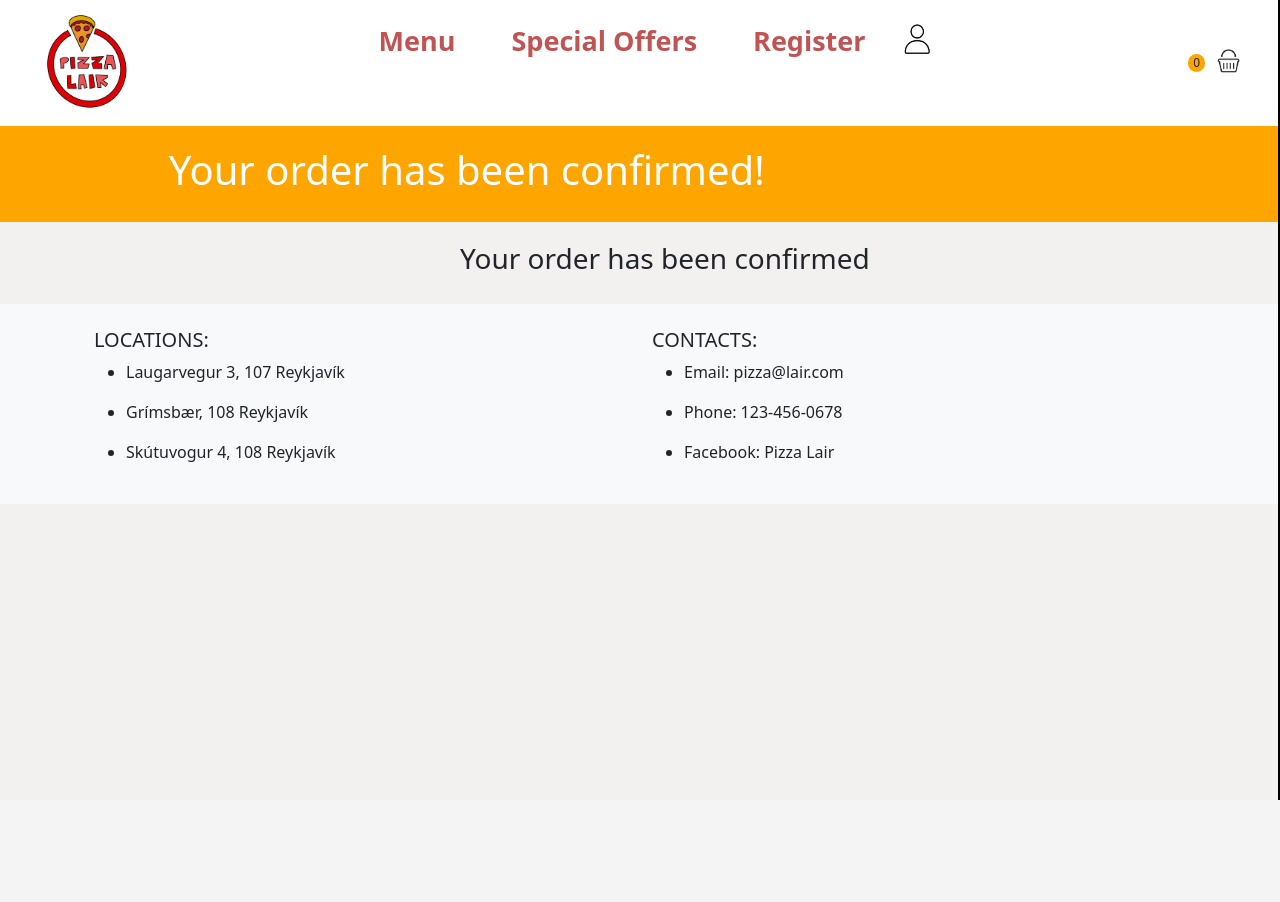
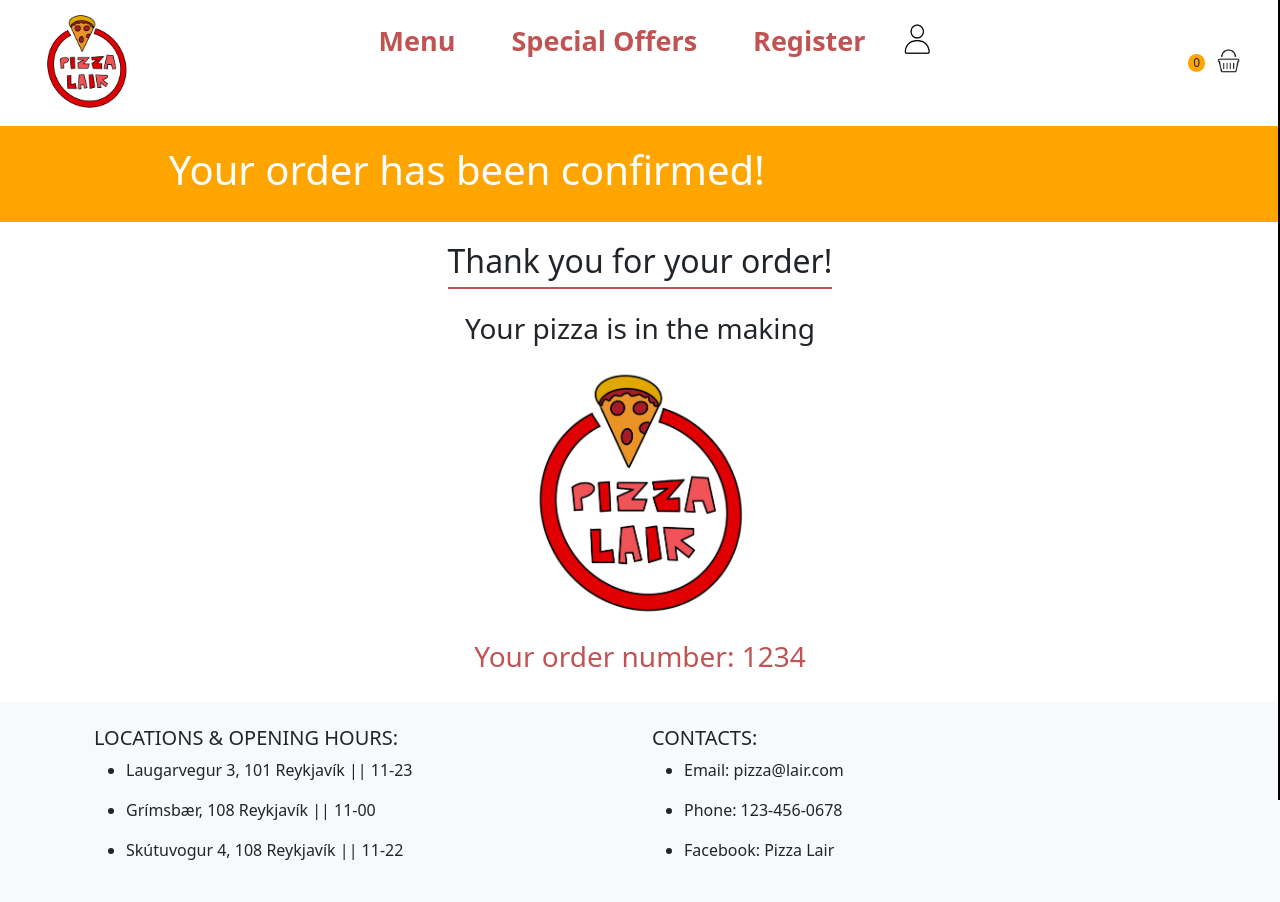
Before and after one commit to dorajohanns/pizza_v2, a Django app: page /checkout/confirmation in a window 1280 px wide; the page is wider, and only the part inside the window is pictured. Before the commit the page ends 800 px from the top of that part, so only its background shows below. Run offline with Django 4.2, Linux system fonts and the light colour scheme.

Commit message:
FINISHEDDDDD

```diff
--- a/checkout/views.py
+++ b/checkout/views.py
@@ -5,11 +5,6 @@
 from checkout.models import ContactInfo, PaymentInfo, Countries
 
 # Create your views here.
-
-#@login_required
-#def index(request):
-    #return render(request, 'checkout/contact_info.html')
-
 @login_required
 def contactInfo(request):
     if request.method == 'POST':
--- a/mainpage/urls.py
+++ b/mainpage/urls.py
@@ -2,6 +2,5 @@
 from . import views
 
 urlpatterns = [
-    #http://localhost:8000/mainpage
     path('', views.index, name="mainpage"),
 ]
--- a/mainpage/views.py
+++ b/mainpage/views.py
@@ -1,6 +1,5 @@
 from django.shortcuts import render
 
 # Create your views here.
-
 def index(request):
     return render(request, 'main-page/mainpage.html')
--- a/menu/views.py
+++ b/menu/views.py
@@ -40,8 +40,6 @@
         'types': PizzaType.objects.all().order_by('name')
     })
 
-
-
 def get_pizza_by_id(request, id):
     return render(request, 'menu-menu/pizza_details.html', {
         'pizza': get_object_or_404(Pizza, pk=id)
--- a/static/css/confirmation.css
+++ b/static/css/confirmation.css
@@ -21,10 +21,23 @@
   padding: 20px;
 }
 
-#confirmation-body {
-    background-color: #f3f0f0;
+
+#main-text-confirmation {
+  display: flex;
+  flex-direction: column;
+  align-items: center;
+  gap: 15px;
 }
 
-#main-text-confirmation {
-  padding-left: 200px;
+#orderNR {
+  color: #c05353;
 }
+
+#logoconfirmation {
+  width: 30%;
+}
+
+#thankyou {
+  border-bottom: #c05353 2px solid;
+  padding-bottom: 7px;
+}
--- a/templates/base.html
+++ b/templates/base.html
@@ -15,10 +15,6 @@
     <link rel="stylesheet" href="{% static 'css/payment_info.css' %}">
     <link rel="stylesheet" href="{% static 'css/review_step.css' %}">
     <link rel="stylesheet" href="{% static 'css/confirmation.css' %}">
-
-
-
-
     <link rel="stylesheet" href="{% static 'css/register.css' %}">
 
     <link href="https://cdn.jsdelivr.net/npm/bootstrap@5.3.0-alpha3/dist/css/bootstrap.min.css" rel="stylesheet" integrity="sha384-KK94CHFLLe+nY2dmCWGMq91rCGa5gtU4mk92HdvYe+M/SXH301p5ILy+dN9+nJOZ" crossorigin="anonymous">
--- a/templates/checkout/confirmation.html
+++ b/templates/checkout/confirmation.html
@@ -7,9 +7,12 @@
 
     <body id="confirmation-body">
         <main>
-            <h3 id="main-text-confirmation">Your order has been confirmed</h3>
-
-
+            <div id="main-text-confirmation">
+                <h2 id="thankyou">Thank you for your order!</h2>
+                <h3>Your pizza is in the making</h3>
+                <img id="logoconfirmation" src="../../static/images/logo.jpg" alt="logo">
+                <h3 id="orderNR">Your order number: 1234</h3>
+            </div>
         </main>
     </body>
 
--- a/templates/checkout/review_step.html
+++ b/templates/checkout/review_step.html
@@ -17,13 +17,7 @@
             <a href="{% url 'confirmation' %}">
                 <input id="confirm-button" type="button" value="Confirm order" class="basket-btn"">
             </a>
-
-
-
-
         </main>
-
-
     </body>
 
 {% endblock %}
--- a/templates/footer.html
+++ b/templates/footer.html
@@ -2,17 +2,17 @@
   <div class="container p-4">
     <div class="row">
       <div class="col-lg-6 col-md-12 mb-4 mb-md-0">
-        <h5 class="text-uppercase">Locations:</h5>
+        <h5 class="text-uppercase">Locations & Opening Hours:</h5>
 
         <ul>
             <li class="footer-li">
-                <p>Laugarvegur 3, 107 Reykjavík</p>
+                <p>Laugarvegur 3, 101 Reykjavík ||  11-23</p>
             </li>
             <li>
-                <p>Grímsbær, 108 Reykjavík</p>
+                <p>Grímsbær, 108 Reykjavík ||   11-00</p>
             </li>
             <li>
-                <p>Skútuvogur 4, 108 Reykjavík</p>
+                <p>Skútuvogur 4, 108 Reykjavík || 11-22</p>
             </li>
         </ul>
       </div>
--- a/templates/user/profile.html
+++ b/templates/user/profile.html
@@ -7,9 +7,6 @@
         {% csrf_token %}
         {{ form }}
     <input type="submit" class='btn btn-primary' value="update">
-
-
-
     </form>
 
 {% endblock%}
```
Also changed, not shown: static/css/mainpage.css (+0 -11 lines), templates/main-page/mainpage.html (+0 -8 lines), templates/test.html (deleted, +0 -10 lines), static/js/djiadojkda.html (added).
